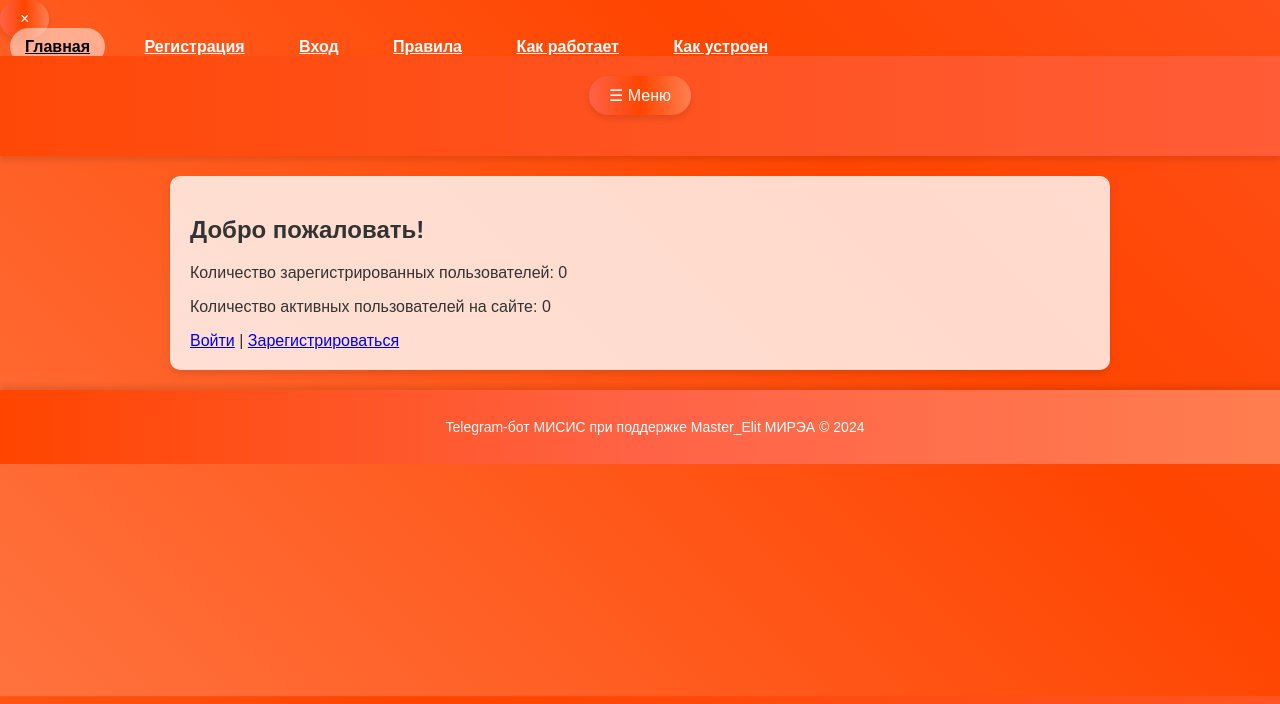
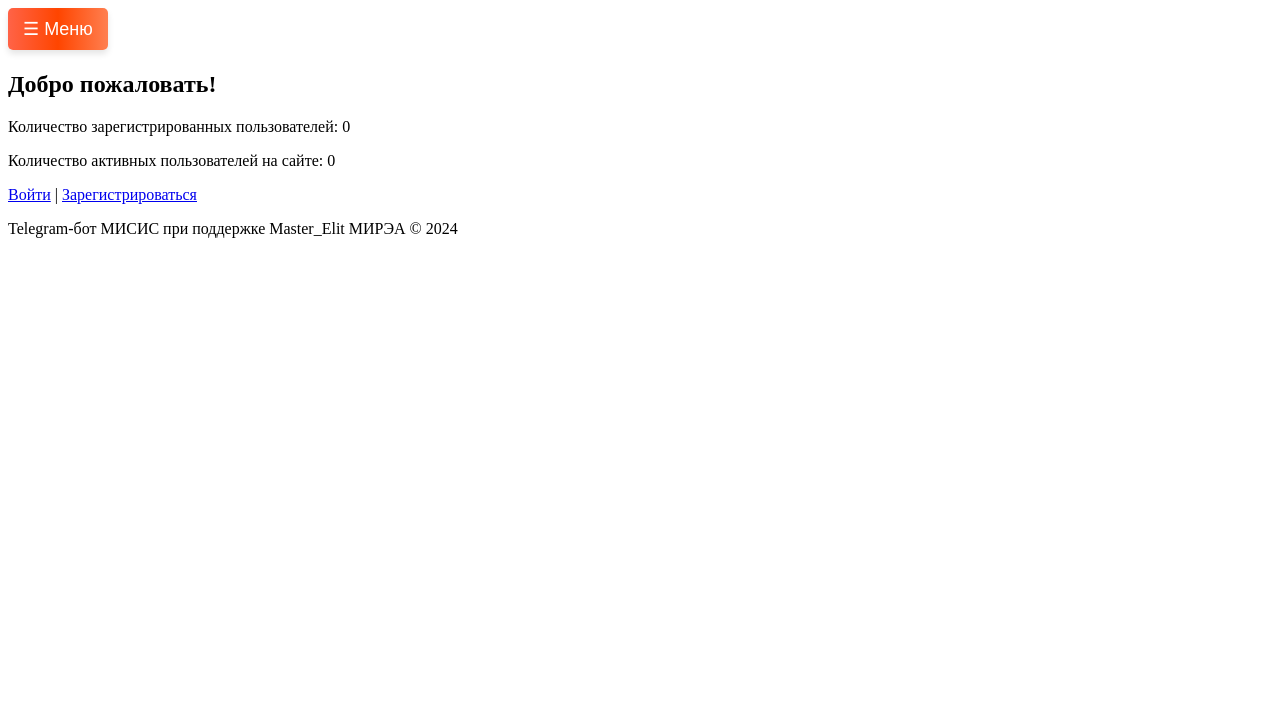
Before and after one commit to Master1910/misis, a Flask app: page / in a window 1280 px wide. Shown: the top 704 px of the page. Run offline with Flask 2, Linux system fonts and the light colour scheme.

Commit message:
Update styles.css

```diff
--- a/static/styles.css
+++ b/static/styles.css
@@ -1,113 +1,65 @@
-/* Задний фон с градиентом */
-body {
-    font-family: Arial, sans-serif;
-    margin: 0;
-    padding: 0;
-    background: linear-gradient(45deg, #FF7F50, #FF4500, #FF6347);
-    background-size: 200% 200%;
-    animation: gradient-animation 6s ease infinite;
-    color: #333;
-}
-
-/* Анимация для градиента */
-@keyframes gradient-animation {
-    0% { background-position: 0% 50%; }
-    50% { background-position: 100% 50%; }
-    100% { background-position: 0% 50%; }
-}
-
-/* Шапка и меню навигации */
-header {
-    background: linear-gradient(90deg, #FF4500, #FF6347, #FF7F50);
-    background-size: 300% 300%;
-    animation: header-gradient 8s ease infinite;
-    color: white;
-    padding: 20px;
-    text-align: center;
-    box-shadow: 0px 4px 6px rgba(0, 0, 0, 0.1);
-    position: sticky;
+/* Боковое меню */
+.sidebar {
+    height: 100%;
+    width: 0;
+    position: fixed;
     top: 0;
+    left: 0;
+    background: linear-gradient(45deg, #FF6347, #FF4500, #FF7F50);
+    overflow-x: hidden;
+    transition: width 0.3s ease;
+    padding-top: 60px;
     z-index: 1000;
 }
 
-/* Анимация для шапки */
-@keyframes header-gradient {
-    0% { background-position: 0% 50%; }
-    50% { background-position: 100% 50%; }
-    100% { background-position: 0% 50%; }
+.sidebar nav a {
+    padding: 15px 20px;
+    text-decoration: none;
+    font-size: 18px;
+    color: white;
+    display: block;
+    transition: background-color 0.3s ease, transform 0.2s;
 }
 
-/* Ссылки в меню */
-nav a {
-    color: white;
-    font-weight: bold;
-    margin: 0 10px;
-    padding: 10px 15px;
-    border-radius: 20px;
-    transition: background-color 0.3s ease, transform 0.3s ease;
-}
-
-nav a:hover {
-    background-color: rgba(255, 255, 255, 0.2);
+.sidebar nav a:hover {
+    background: rgba(255, 255, 255, 0.2);
     transform: scale(1.1);
 }
 
-/* Активная ссылка */
-nav a.active {
-    background-color: rgba(255, 255, 255, 0.5);
-    color: black;
+.close-btn {
+    position: absolute;
+    top: 15px;
+    right: 15px;
+    font-size: 25px;
+    background: none;
+    color: white;
+    border: none;
+    cursor: pointer;
 }
 
-/* Кнопки */
-button {
+/* Кнопка для открытия меню */
+.menu-btn {
     background: linear-gradient(90deg, #FF6347, #FF4500, #FF7F50);
     color: white;
+    font-size: 18px;
     border: none;
-    padding: 10px 20px;
-    font-size: 16px;
-    border-radius: 30px;
+    padding: 10px 15px;
     cursor: pointer;
+    border-radius: 5px;
     box-shadow: 0 4px 6px rgba(0, 0, 0, 0.1);
-    transition: transform 0.3s ease, box-shadow 0.3s ease;
+    transition: transform 0.3s ease;
 }
 
-button:hover {
-    transform: translateY(-2px);
-    box-shadow: 0 6px 10px rgba(0, 0, 0, 0.15);
+.menu-btn:hover {
+    transform: scale(1.05);
 }
 
-/* Контейнер */
-.container {
-    max-width: 900px;
-    margin: 20px auto;
-    padding: 20px;
-    background: rgba(255, 255, 255, 0.8);
-    border-radius: 10px;
-    box-shadow: 0 4px 6px rgba(0, 0, 0, 0.1);
-    animation: fade-in-container 1.5s ease;
+/* Основное содержимое сдвигается при открытии меню */
+.main-content {
+    transition: margin-left 0.3s ease;
+    margin-left: 0;
 }
 
-/* Анимация появления контейнера */
-@keyframes fade-in-container {
-    from {
-        opacity: 0;
-        transform: translateY(30px);
-    }
-    to {
-        opacity: 1;
-        transform: translateY(0);
-    }
+.main-content.menu-open {
+    margin-left: 250px;
 }
-
-/* Подвал */
-footer {
-    background: linear-gradient(90deg, #FF4500, #FF6347, #FF7F50);
-    color: white;
-    text-align: center;
-    padding: 15px;
-    font-size: 14px;
-    position: relative;
-    bottom: 0;
-    width: 100%;
-    box-shadow: 0px -4px 6px rgba(0, 0, 0, 0.1);
-}
```
